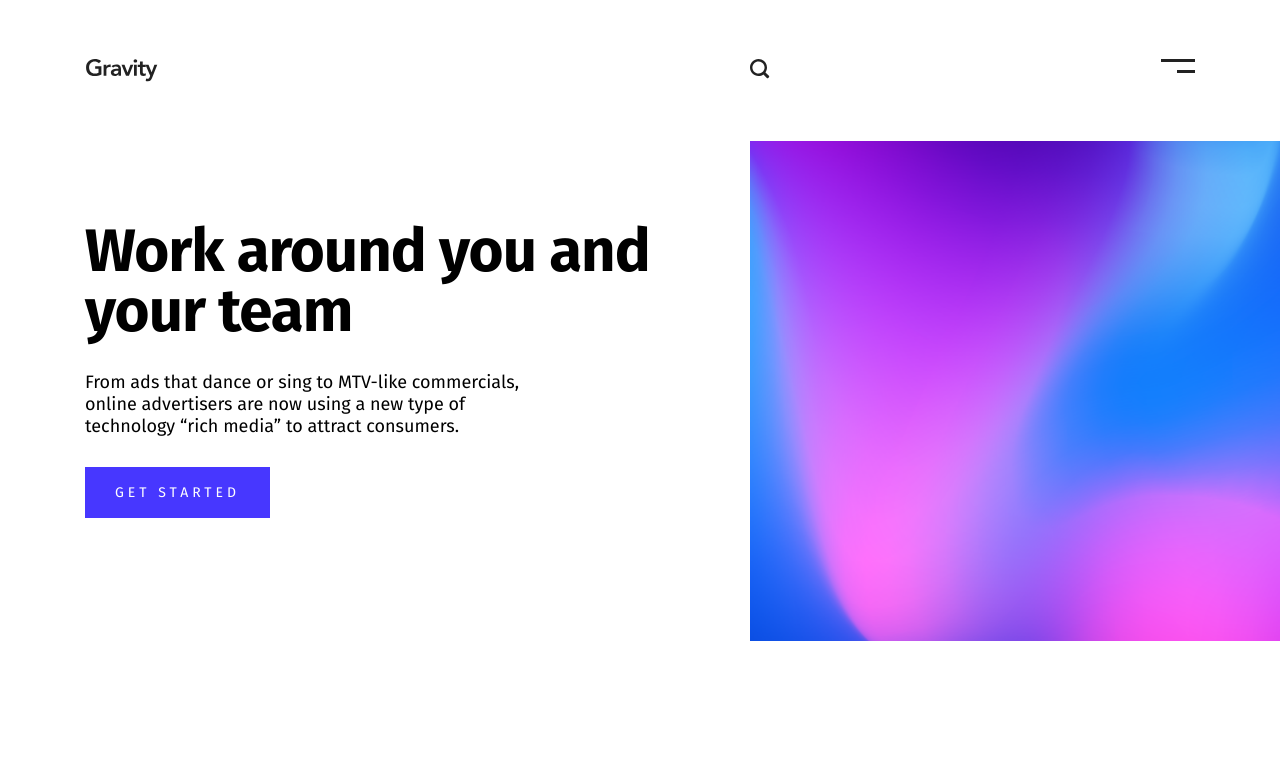
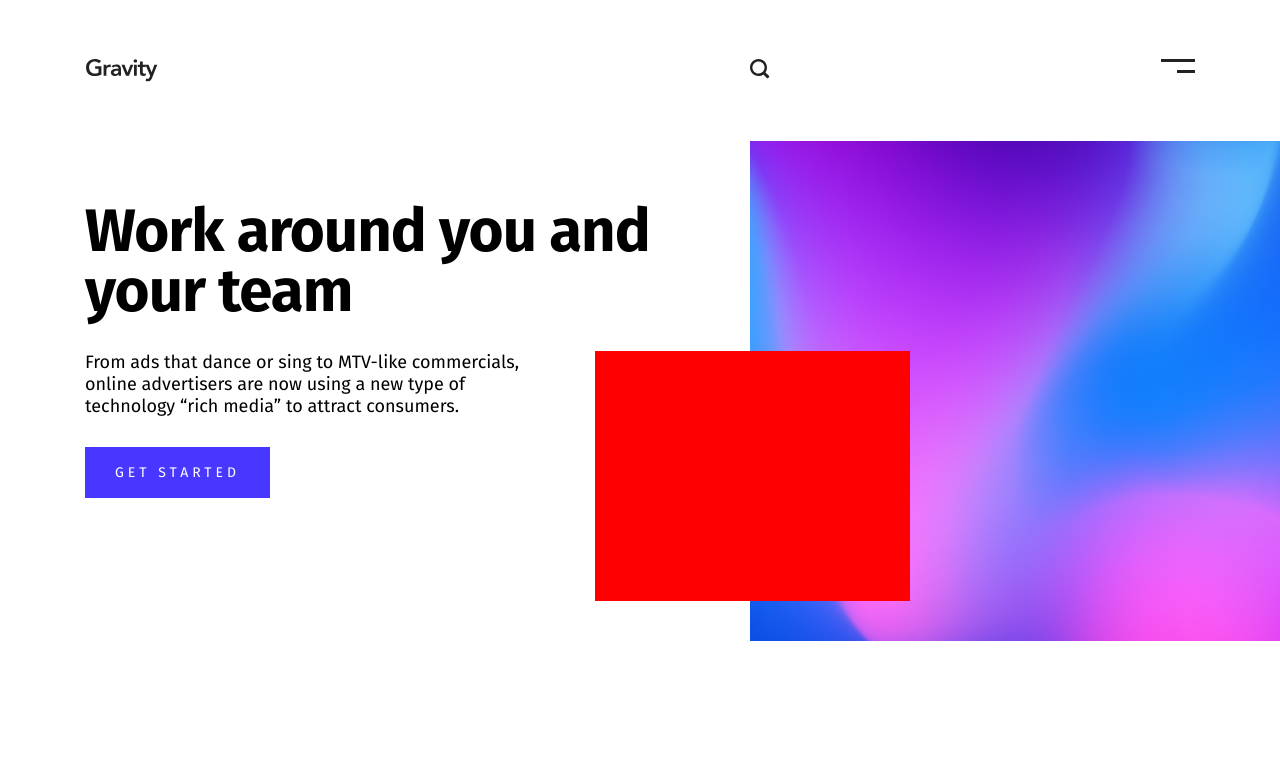
Before and after one commit to MPHDigital-RSA/Gravity, a React (Vite) app: page / in a window 1280 px wide. Shown: the top 759 px of the page. Built offline with nearby package versions, Linux system fonts and the light colour scheme.

Commit message:
pushing to the internet

```diff
--- a/src/components/Hero.jsx
+++ b/src/components/Hero.jsx
@@ -2,7 +2,7 @@ import React from 'react'
 import ButtonSolid from './ButtonSolid'
 import '../styles/Hero.css'
 import heroImage from '../assets/heroImage.png'
-// import heroVideo from '../assets/heroVideo.png'
+import heroVideo from '../assets/heroVideo.png'
 
 function Hero() {
     return (
@@ -15,7 +15,9 @@ function Hero() {
 
             <img src={heroImage} alt="this is the hero image placeholder graphic" width='655' height='840' className='hero-image' />
 
-            {/* <img src={heroVideo} alt="this is the hero video placeholder graphic" width='400' height='310' className='hero-video' /> */}
+            <div className="hero-video">
+
+            </div>
         </div>
     )
 }
--- a/src/index.css
+++ b/src/index.css
@@ -51,6 +51,7 @@
 
     @media(width >=calc(700/16*1rem)) {
       font-size: calc(45/16 * 1rem);
+      max-width: 20ch;
     }
 
     @media(width >=calc(1200/16*1rem)) {
--- a/src/styles/Hero.css
+++ b/src/styles/Hero.css
@@ -10,20 +10,29 @@
 
     margin-block-start: 80px;
 
+
     @media (width >=calc(700/16*1rem)) {
-        grid-column: 2 / 5;
-        /* margin-block-start: 50px; */
+        grid-column: 2 / 6;
     }
 
     @media (width >=calc(1200/16*1rem)) {
         grid-column: 2 / 9;
+        margin-block-start: 60px;
     }
 }
 
 .text p {
 
+    @media (width >=calc(380/16*1rem)) {
+        max-width: 100ch;
+    }
+
     @media (width >=calc(700/16*1rem)) {
-        max-width: 40ch;
+        max-width: 35ch;
+    }
+
+    @media (width >=calc(990/16*1rem)) {
+        max-width: 50ch;
     }
 
     @media (width >=calc(1200/16*1rem)) {
@@ -40,7 +49,7 @@
     object-fit: cover;
 
     @media (width >=calc(700/16*1rem)) {
-        grid-column: 5 / -1;
+        grid-column: 6 / -1;
         height: 500px;
     }
 
@@ -50,10 +59,27 @@
     }
 }
 
-/*
+
 .hero-video {
-    grid-column: 2 / 4;
-    width: 100%;
-    height: 200px;
+    grid-column: 3 / -2;
     object-fit: cover;
-} */
+    margin-block-start: -150px;
+    justify-self: flex-end;
+    background-color: red;
+    width: 221px;
+    height: 179px;
+
+    @media(width >=calc(700/16*1rem)) {
+        grid-column: 5 / 7;
+        width: 100%;
+        height: 250px;
+        margin-block-start: -320px;
+    }
+
+    @media(width >=calc(1200/16*1rem)) {
+        grid-column: 7 / 11;
+        width: 90%;
+        justify-self: flex-end;
+    }
+
+}
--- a/src/styles/Navbar.css
+++ b/src/styles/Navbar.css
@@ -60,7 +60,7 @@
     }
 
     .search {
-        grid-column: 5;
+        grid-column: 6;
         justify-self: start;
     }
 }
```
Also changed, not shown: src/assets/heroVideo.png.
